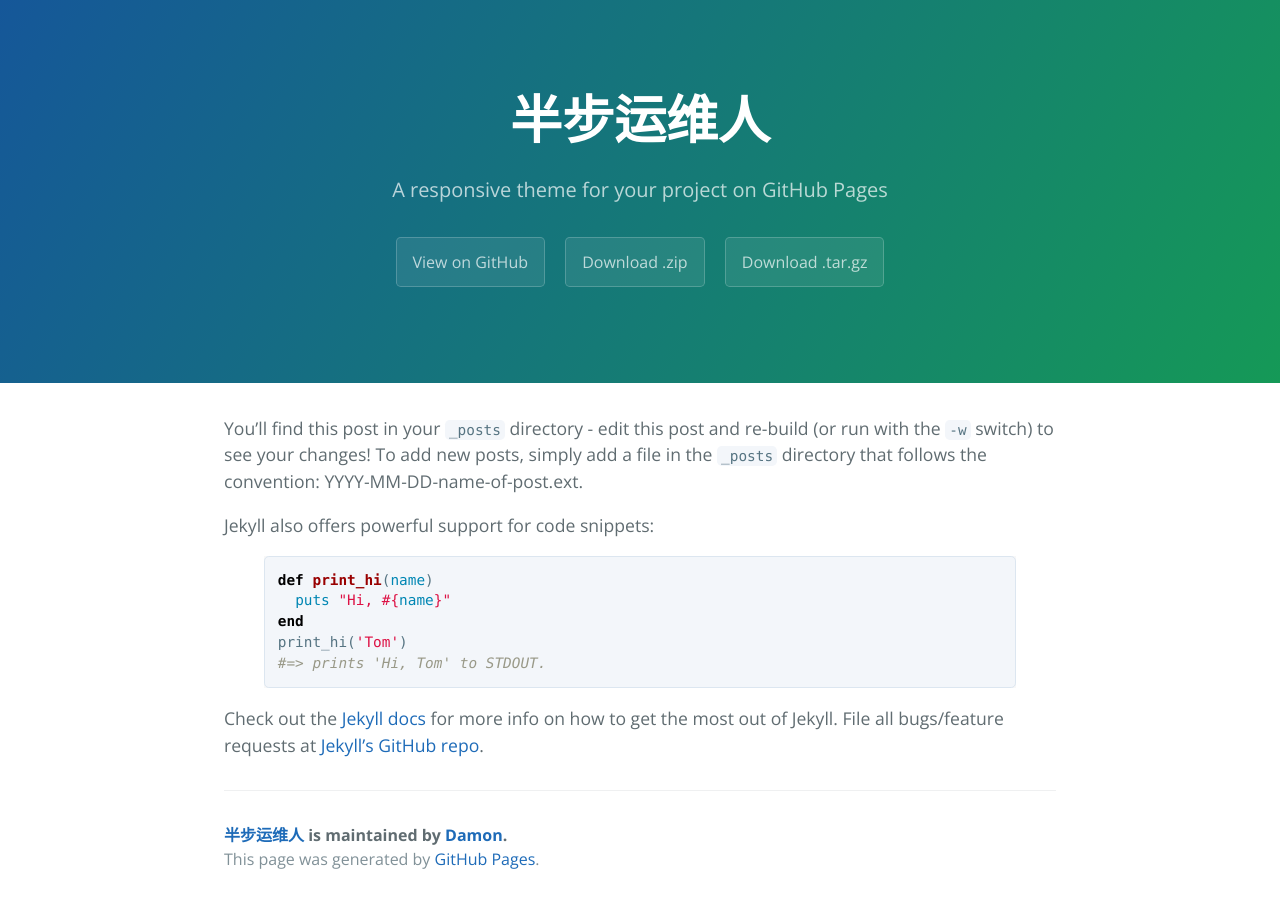
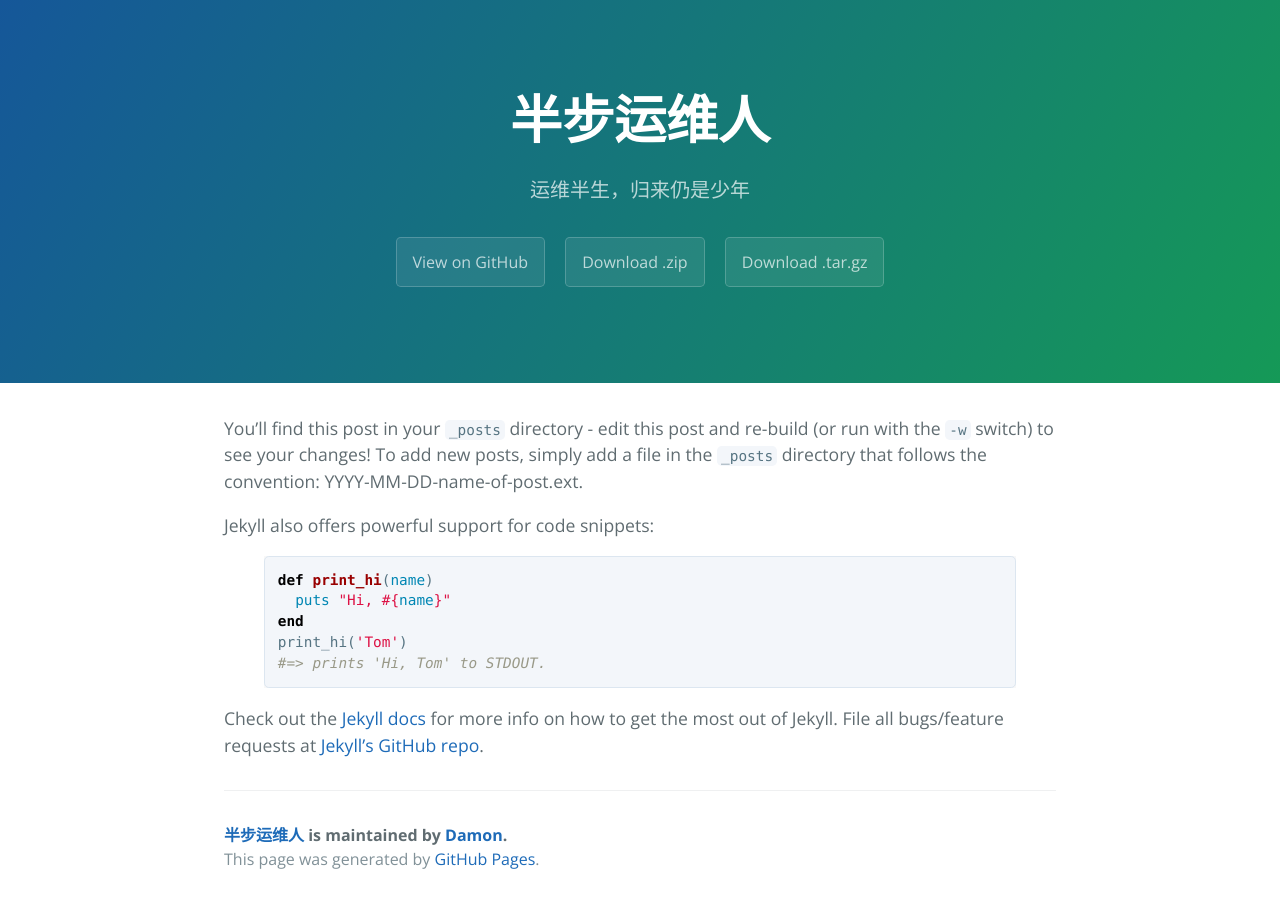
Before and after one commit to Half-SRE/half-sre.github.io, a Jekyll site: the page built from _posts/2016-02-12-sample-content.markdown, in a window 1280 px wide. Built offline with Jekyll 4.4.1, drawn with Linux system fonts in a browser that asks for light colours.

Commit message:
Update _config.yml

```diff
--- a/_config.yml
+++ b/_config.yml
@@ -1,6 +1,6 @@
 # Site settings
 title: 半步运维人
-tagline:      A responsive theme for your project on GitHub Pages
+tagline:  运维半生，归来仍是少年
 email: damonops@163.com
 description: personal blog, record my work and life, happy or sad
 baseurl: ""
```
